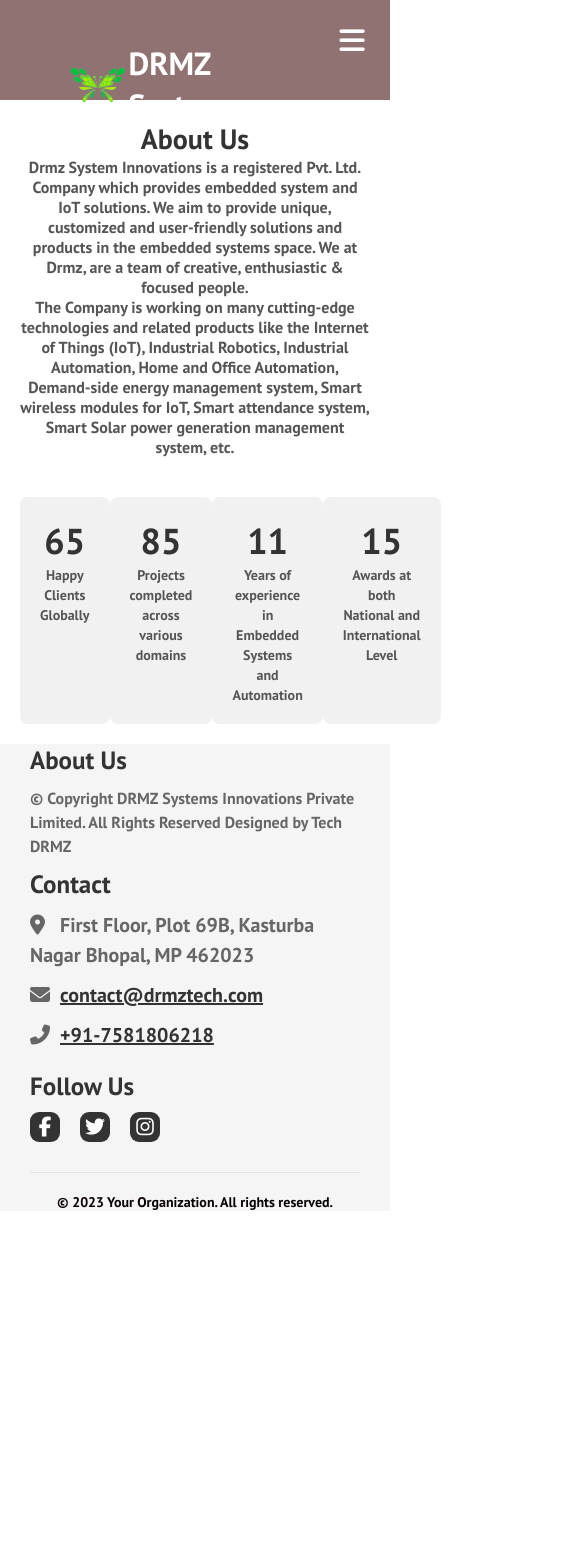
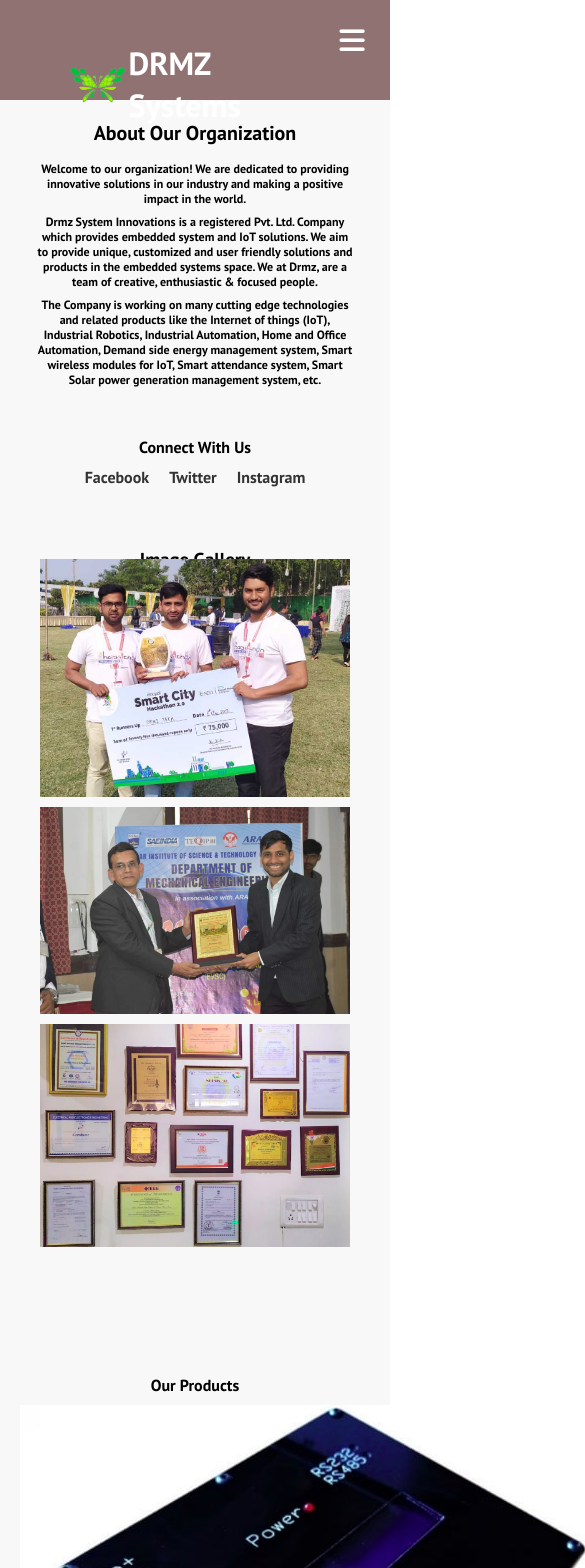
Before and after one commit to DRMZ-Tech/drmzworking, a React (Create React App) app: page /about in a window 390 px wide. Shown: the top 1568 px of the page, 585 px wide, since content can reach past the window. Before the commit the page ends 1231 px from the top, so only its background shows below. Built offline with nearby package versions, Linux system fonts and the light colour scheme.

Commit message:
new changes in ui

```diff
--- a/src/components/pages/about/About.css
+++ b/src/components/pages/about/About.css
@@ -1,75 +1,171 @@
-.about-container {
+.about-us {
+  background-color: #f8f8f8;
+  padding: 50px;
   text-align: center;
-  margin: 20px;
+
+}
+.mygal{
+  margin-top: 60px;
+  padding-bottom:  10px;
+}
+.about-us-content {
+  max-width: 800px;
+  margin: 0 auto;
+  animation: fade-in 1s ease;
+  font-size: x-large;
+
 }
 
-.content {
-  margin-bottom: 40px;
-  animation: fadeInUp 1s ease;
-}
-
-h2 {
-  font-size: 28px;
-  font-weight: bold;
-  color: #333;
-}
-
-p {
-  font-size: 16px;
-  color: #555;
-}
-
-.stats {
-  display: flex;
-  justify-content: space-around;
-  animation: fadeIn 1s ease;
-}
-
-.stat {
-  flex: 1;
-  padding: 20px;
-  background-color: #f1f1f1;
-  border-radius: 8px;
-  animation: fadeIn 1s ease;
-  transition: transform 0.3s ease;
-  cursor: pointer;
-}
-
-.stat:hover {
-  transform: translateY(-5px);
-  box-shadow: 0 2px 6px rgba(0, 0, 0, 0.1);
-}
-
-.stat-number {
-  display: block;
-  font-size: 36px;
-  font-weight: bold;
-  color: #333;
-}
-
-.stat-label {
-  font-size: 14px;
-  color: #555;
-  margin-top: 10px;
-}
-
-/* Animation keyframes */
-@keyframes fadeIn {
+@keyframes fade-in {
   from {
     opacity: 0;
-  }
-  to {
-    opacity: 1;
-  }
-}
-
-@keyframes fadeInUp {
-  from {
-    opacity: 0;
-    transform: translateY(20px);
+    transform: translateY(50px);
   }
   to {
     opacity: 1;
     transform: translateY(0);
   }
 }
+
+.about-us h2 {
+  font-size: 24px;
+  margin-bottom: 20px;
+}
+
+.about-us p {
+  font-size: 16px;
+  margin-bottom: 10px;
+}
+
+.social-media {
+  margin-top: 50px;
+
+}
+
+.social-media h3 {
+  font-size: 20px;
+  margin-bottom: 10px;
+}
+
+.social-media ul {
+  list-style: none;
+  padding: 0;
+  display: flex;
+  justify-content: center;
+}
+
+.social-media li {
+  margin: 0 10px;
+}
+
+.social-media li a {
+  color: #333;
+  text-decoration: none;
+  transition: color 0.3s ease;
+}
+
+.social-media li a:hover {
+  color: #007bff;
+}
+
+.image-gallery {
+  margin-top:-100px;
+}
+
+.image-gallery h3 {
+  font-size: 20px;
+  margin-bottom: 10px;
+}
+
+.gallery {
+  display: grid;
+  grid-template-columns: repeat(3, 1fr);
+  grid-gap: 10px;
+}
+
+.gallery img {
+  width: 100%;
+  max-width: 100%;
+  height: auto;
+  border-radius: 5px;
+  animation: fade-in 1s ease;
+}
+
+.products {
+  margin-top: 50px;
+}
+
+.products h3 {
+  font-size: 20px;
+  margin-bottom: 10px;
+}
+
+.products ul {
+  list-style: none;
+  padding: 0;
+}
+
+.products li {
+  margin-bottom: 5px;
+  animation: fade-in 1s ease;
+}
+
+/* Responsive CSS */
+
+@media (max-width: 768px) {
+  .about-us {
+    padding: 30px;
+  }
+
+  .about-us-content {
+    max-width: 90%;
+  }
+
+  .about-us h2 {
+    font-size: 22px;
+  }
+
+  .about-us p {
+    font-size: 14px;
+  }
+
+  .social-media h3,
+  .image-gallery h3,
+  .products h3 {
+    font-size: 18px;
+  }
+
+  .gallery {
+    grid-template-columns: repeat(2, 1fr);
+  }
+}
+
+@media (max-width: 480px) {
+  .about-us {
+    padding: 20px;
+  }
+
+  .about-us h2 {
+    font-size: 20px;
+    margin-bottom: 15px;
+  }
+
+  .about-us p {
+    font-size: 12px;
+    margin-bottom: 8px;
+  }
+
+  .social-media h3,
+  .image-gallery h3,
+  .products h3 {
+    font-size: 16px;
+  }
+
+  .gallery {
+    grid-template-columns: 1fr;
+  }
+
+  .gallery img {
+    border-radius: 0;
+  }
+}
--- a/src/components/pages/about/About.js
+++ b/src/components/pages/about/About.js
@@ -1,42 +1,57 @@
 import React from 'react';
-import './About.css';
+import './About.css'; // Import the CSS file
 
-const About = () => {
+const AboutUs = () => {
   return (
-    <div className="about-container">
-      <div className="content">
-        <h2>About Us</h2>
+    <section className="about-us">
+      <div className="about-us-content">
+        <h2>About Our Organization</h2>
         <p>
-          Drmz System Innovations is a registered Pvt. Ltd. Company which provides embedded system and IoT solutions. We aim to provide unique, customized and user-friendly solutions and products in the embedded systems space. We at Drmz, are a team of creative, enthusiastic & focused people.
+          Welcome to our organization! We are dedicated to providing innovative solutions in our industry and making a positive impact in the world.
         </p>
         <p>
-          The Company is working on many cutting-edge technologies and related products like the Internet of Things (IoT), Industrial Robotics, Industrial Automation, Home and Office Automation, Demand-side energy management system, Smart wireless modules for IoT, Smart attendance system, Smart Solar power generation management system, etc.
+        Drmz System Innovations is a registered Pvt. Ltd. Company which provides embedded system and IoT solutions. We aim to provide unique, customized and user friendly solutions and products in the embedded systems space. We at Drmz, are a team of creative, enthusiastic & focused people.
+        </p>
+        <p>
+        The Company is working on many cutting edge technologies and related products like the Internet of things (IoT), Industrial Robotics, Industrial Automation, Home and Office Automation, Demand side energy management system, Smart wireless modules for IoT, Smart attendance system, Smart Solar power generation management system, etc.
         </p>
       </div>
 
-      <div className="stats">
-        <div className="stat">
-          <span className="stat-number">65</span>
-          <span className="stat-label">Happy Clients Globally</span>
+      <div className="social-media">
+        <h3>Connect With Us</h3>
+        <ul>
+          <li>
+            <a href="https://www.facebook.com">Facebook</a>
+          </li>
+          <li>
+            <a href="https://www.twitter.com">Twitter</a>
+          </li>
+          <li>
+            <a href="https://www.instagram.com">Instagram</a>
+          </li>
+        </ul>
+      </div>
+      <div className='mygal'>
+        <h3>Image Gallery</h3>
         </div>
-
-        <div className="stat">
-          <span className="stat-number">85</span>
-          <span className="stat-label">Projects completed across various domains</span>
-        </div>
-
-        <div className="stat">
-          <span className="stat-number">11</span>
-          <span className="stat-label">Years of experience in Embedded Systems and Automation</span>
-        </div>
-
-        <div className="stat">
-          <span className="stat-number">15</span>
-          <span className="stat-label">Awards at both National and International Level</span>
+      <div className="image-gallery">
+        <div className="gallery">
+          <img src="one.jpg" alt="Image 1" />
+          <img src="Two.jpg" alt="Image 2" />
+          <img src="Three.jpg" alt="Image 3" />
         </div>
       </div>
-    </div>
+
+      <div className="products">
+        <h3>Our Products</h3>
+        <ul>
+          <li><img src="six.jpg" alt="Image 1" /></li>
+          <li><img src="five.jpg" alt="Image 1" /></li>
+          <li><img src="four.jpg" alt="Image 1" /></li>
+        </ul>
+      </div>
+    </section>
   );
 };
 
-export default About;
+export default AboutUs;
--- a/src/components/pages/home/Home.js
+++ b/src/components/pages/home/Home.js
@@ -2,9 +2,23 @@
 import React from "react";
 import { Button } from "../../Button";
 import "./Home.css";
+import MarqueeSlider from "./MarqueeSlider";
 
 function Home() {
+  const images = [
+    'one.jpg',
+    'card1.jpg',
+    'Two.jpg',
+    'three.jpg',
+    'four.jpg',
+    'five.jpg',
+    'six.jpg',
+    'card2.jpg',
+    // Add more image URLs as needed
+  ];
+
   return (
+    <>
     <div>
       <div className="main-container">
         <div className="hero-container">
@@ -67,6 +81,11 @@
         </div>
       </div>
     </div>
+    <div>
+      {/* <h1>Image Slider</h1> */}
+      <MarqueeSlider images={images} speed={1} />
+    </div>
+    </>
   );
 }
 
--- /dev/null
+++ b/src/components/pages/home/MarqueeSlider.css
@@ -0,0 +1,51 @@
+.marquee-slider {
+  margin-top: 30px;
+  width: 100%;
+  overflow: hidden;
+  border-radius: 8px;
+
+}
+
+.marquee {
+  display: flex;
+  animation: marquee linear infinite;
+  white-space: nowrap;
+  animation-duration: 20s;
+  animation-timing-function: linear;
+  height: 20;
+}
+
+@keyframes marquee {
+  0% {
+    transform: translateX(0);
+  }
+  100% {
+    transform: translateX(-100%);
+  }
+}
+
+.image-container {
+  margin-right: 20px;
+  width: 300px;
+  min-height: 200px;
+  overflow: hidden;
+  border-radius: 8px;
+  box-shadow: 0px 2px 6px rgba(0, 0, 0, 0.1);
+  transition: box-shadow 0.3s ease-in-out;
+}
+
+.image-container:hover {
+  box-shadow: 0px 4px 10px rgba(0, 0, 0, 0.2);
+}
+
+.image-container img {
+  width: 100%;
+  height: 100%;
+  object-fit: cover;
+  object-position: center;
+  transition: transform 0.3s ease-in-out;
+}
+
+.image-container:hover img {
+  transform: scale(1.1);
+}
--- /dev/null
+++ b/src/components/pages/home/MarqueeSlider.js
@@ -0,0 +1,42 @@
+import React, { useEffect, useRef } from 'react';
+import './MarqueeSlider.css';
+
+const MarqueeSlider = ({ images, speed }) => {
+  const marqueeRef = useRef(null);
+
+  useEffect(() => {
+    const marqueeElement = marqueeRef.current;
+    let animationId;
+
+    const startMarquee = () => {
+      animationId = requestAnimationFrame(step);
+    };
+
+    const step = () => {
+      if (marqueeElement.scrollLeft >= marqueeElement.scrollWidth) {
+        marqueeElement.scrollLeft = 0;
+      } else {
+        marqueeElement.scrollLeft += 1;
+      }
+      animationId = requestAnimationFrame(step);
+    };
+
+    startMarquee();
+
+    return () => {
+      cancelAnimationFrame(animationId);
+    };
+  }, []);
+
+  return (
+    <div className="marquee-slider">
+      <div className="marquee" ref={marqueeRef}>
+        {images.map((image, index) => (
+          <img src={image} alt={`Image ${index}`} key={index} />
+        ))}
+      </div>
+    </div>
+  );
+};
+
+export default MarqueeSlider;
--- a/src/components/pages/products/Products.css
+++ b/src/components/pages/products/Products.css
@@ -1,115 +1,50 @@
+/* Common styles for both mobile and desktop */
+.image-gallery {
+  display: flex;
+  justify-content: center;
+  align-items: center;
+  height: 100vh;
+  flex: 1;
+  padding: 20px;
+}
+h1{
+  text-align: center;
+}
 .gallery-container {
-    max-width: 100%;
-    padding: 20px;
-    box-sizing: border-box;
-    margin-top: 20px;
+  display: flex;
+  justify-content: center;
+  align-items: center;
+  flex-wrap: wrap;
+  max-width: 1200px;
 }
 
-  .toggle-buttons {
-    display: flex;
-    justify-content: center;
-    margin-bottom: 20px;
+.gallery-image {
+  flex: 0 0 calc(33.33% - 20px);
+  margin: 10px;
+  cursor: pointer;
+  transition: transform 0.3s ease;
 }
 
-  .toggle-btn {
-    display: inline-block;
-    margin-right: 10px;
-    background-color: #f4f4f4;
-    border: none;
-    padding: 10px 20px;
-    cursor: pointer;
-    font-size: 16px;
-    transition: background-color 0.3s ease-in-out;
+.gallery-image.active {
+  transform: scale(1.1);
+  z-index: 1;
 }
 
-  .toggle-btn:hover,
-  .toggle-btn.active {
-    background-color: #e0e0e0;
+.gallery-image img {
+  max-width: 100%;
+  height: auto;
+  box-shadow: 0px 3px 10px rgba(0, 0, 0, 0.2);
 }
 
-  .grid-container {
-    display: grid;
-    grid-template-columns: repeat(auto-fill, minmax(200px, 1fr));
-    gap: 20px;
-  }
-
-  .grid-item {
-    display: flex;
-    flex-direction: column;
-    align-items: center;
-    animation: fade-in 0.5s ease-in-out;
-  }
-
-  .grid-image {
-    width: 100%;
-    height: auto;
-    border-radius: 8px;
-    animation: zoom-in 0.3s ease-in-out;
-  }
-
-  .list-container {
-    list-style: none;
-    padding: 0;
-  }
-
-  .list-item {
-    display: flex;
-    flex-direction: column;
-    margin-bottom: 20px;
-    animation: fade-in 0.5s ease-in-out;
-  }
-
-  .image-container {
-    position: relative;
-  }
-
-  .list-image {
-    width: 100%;
-    height: auto;
-    border-radius: 8px;
-    animation: zoom-in 0.3s ease-in-out;
-  }
-
-  .caption-input {
-    width: 100%;
-    resize: vertical;
-    padding: 10px;
-  }
-
-  /* Animations */
-
-  @keyframes fade-in {
-    0% {
-      opacity: 0;
-    }
-    100% {
-      opacity: 1;
+/* Responsive styles for mobile */
+@media (max-width: 767px) {
+  .gallery-image {
+    flex: 0 0 calc(50% - 20px);
   }
 }
 
-  @keyframes zoom-in {
-    0% {
-      transform: scale(0.9);
+/* Animation for gallery image hover */
+.gallery-image:hover {
+  transform: scale(1.05);
+  box-shadow: 0px 5px 15px rgba(0, 0, 0, 0.3);
 }
-    100% {
-      transform: scale(1);
-    }
-  }
-
-  /* Responsive Styles */
-
-  @media (max-width: 767px) {
-    .grid-container {
-      grid-template-columns: repeat(auto-fill, minmax(150px, 1fr));
-    }
-
-    .list-item {
-      flex-direction: row;
-    }
-
-    .list-image {
-      width: 80px;
-      height: 80px;
-      margin-right: 10px;
-    }
-  }
--- a/src/components/pages/products/Products.js
+++ b/src/components/pages/products/Products.js
@@ -1,94 +1,48 @@
-import React, { useState } from 'react';
+import React from 'react';
+import './Products.css';
 
-const Gallery = () => {
-  const [viewType, setViewType] = useState('grid');
-  const [captions, setCaptions] = useState([]);
+class ImageGallery extends React.Component {
+  constructor(props) {
+    super(props);
+    this.state = {
+      images: [
+        'five.jpg',
+        'four.jpg',
+        'three.jpg',
+        'Two.jpg',
+        'six.jpg',
+      ],
+      activeIndex: 0,
+    };
+  }
 
-  const handleCaptionChange = (index, event) => {
-    const newCaptions = [...captions];
-    newCaptions[index] = event.target.value;
-    setCaptions(newCaptions);
+  handleClick = (index) => {
+    this.setState({ activeIndex: index });
   };
 
-  const products = [
-    {
-      id: 1,
-      name: 'Product 1',
-      images: [
-        { id: 1, src: 'one.jpg', alt: 'Product 1 - Image 1' },
-        { id: 2, src: 'Two.jpg', alt: 'Product 1 - Image 2' },
-      ],
-    },
-    {
-      id: 2,
-      name: 'Product 2',
-      images: [
-        { id: 1, src: 'three.jpg', alt: 'Product 2 - Image 1' },
-        { id: 2, src: 'four.jpg', alt: 'Product 2 - Image 2' },
-        { id: 3, src: 'five.jpg', alt: 'Product 2 - Image 3' },
-      ],
-    },
-    // Add more products as needed
-  ];
+  render() {
+    const { images, activeIndex } = this.state;
 
-  return (
-    <div className="gallery-container">
-      <div className="toggle-buttons">
-        <button
-          className={`toggle-btn ${viewType === 'grid' ? 'active' : ''}`}
-          onClick={() => setViewType('grid')}
-        >
-          Grid View
-        </button>
-        <button
-          className={`toggle-btn ${viewType === 'list' ? 'active' : ''}`}
-          onClick={() => setViewType('list')}
-        >
-          List View
-        </button>
-      </div>
-
-      {viewType === 'grid' ? (
-        <div className="grid-container">
-          {products.map(product => (
-            <div key={product.id} className="grid-item">
-              <h3>{product.name}</h3>
-              {product.images.map(image => (
-                <div key={image.id} className="image-container">
-                  <img src={image.src} alt={image.alt} className="grid-image" />
-                  {/* <textarea
-                    className="caption-input"
-                    placeholder="Add a caption..."
-                    value={captions[image.id - 1] || ''}
-                    onChange={event => handleCaptionChange(image.id - 1, event)}
-                  /> */}
-                </div>
-              ))}
+    return (<>
+        <h1>____Gallery____</h1>
+      <div className="image-gallery">
+        <div className="gallery-container">
+          {images.map((image, index) => (
+            <div
+              key={index}
+              className={`gallery-image ${
+                activeIndex === index ? 'active' : ''
+              }`}
+              onClick={() => this.handleClick(index)}
+            >
+              <img src={image} alt={`Image ${index}`} />
             </div>
           ))}
         </div>
-      ) : (
-        <ul className="list-container">
-          {products.map(product => (
-            <li key={product.id} className="list-item">
-              <h3>{product.name}</h3>
-              {product.images.map(image => (
-                <div key={image.id} className="image-container">
-                  <img src={image.src} alt={image.alt} className="list-image" />
-                  {/* <textarea
-                    className="caption-input"
-                    placeholder="Add a caption..."
-                    value={captions[image.id - 1] || ''}
-                    onChange={event => handleCaptionChange(image.id - 1, event)}
-                  /> */}
-                </div>
-              ))}
-            </li>
-          ))}
-        </ul>
-      )}
-    </div>
-  );
-};
+      </div>
+      </>
+    );
+  }
+}
 
-export default Gallery;
+export default ImageGallery;
```
Also changed, not shown: public/card1.jpg (added), public/card2.jpg (added). Lines whose indentation alone changed are shown as unchanged.
